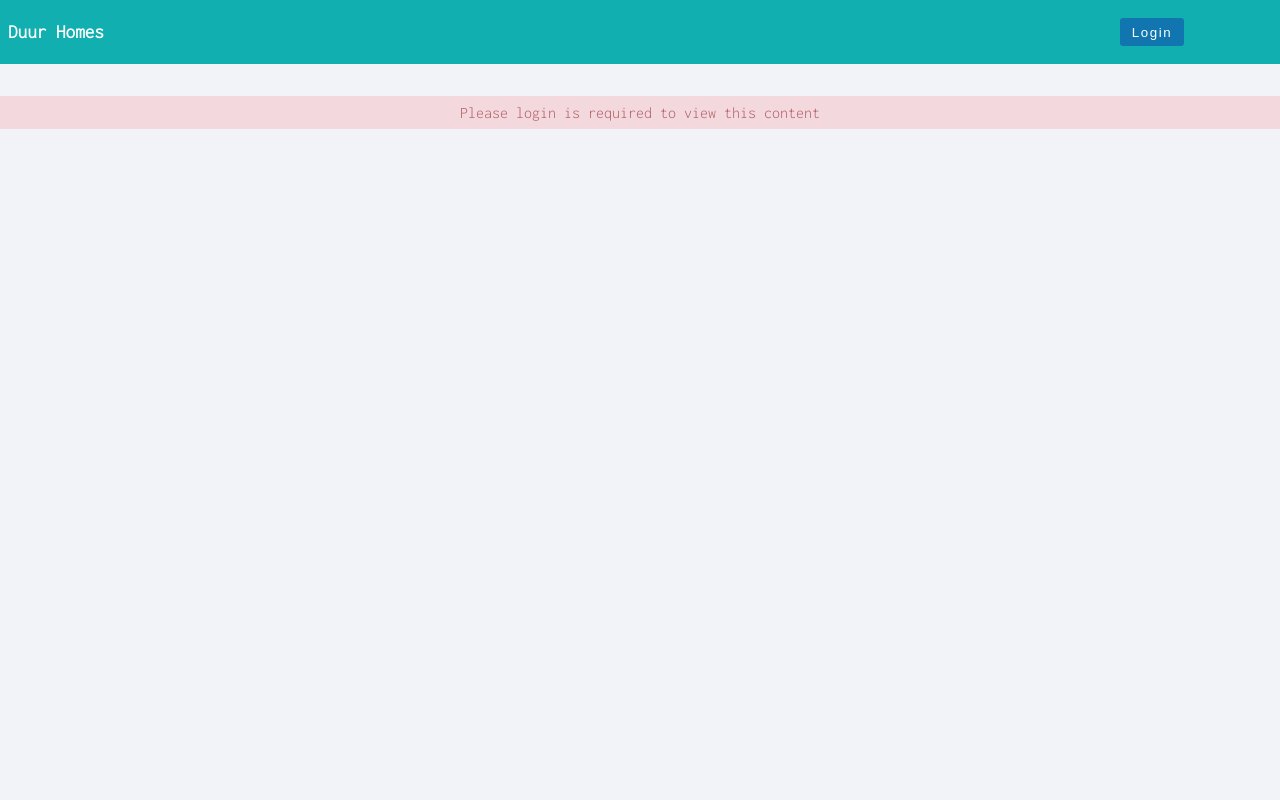
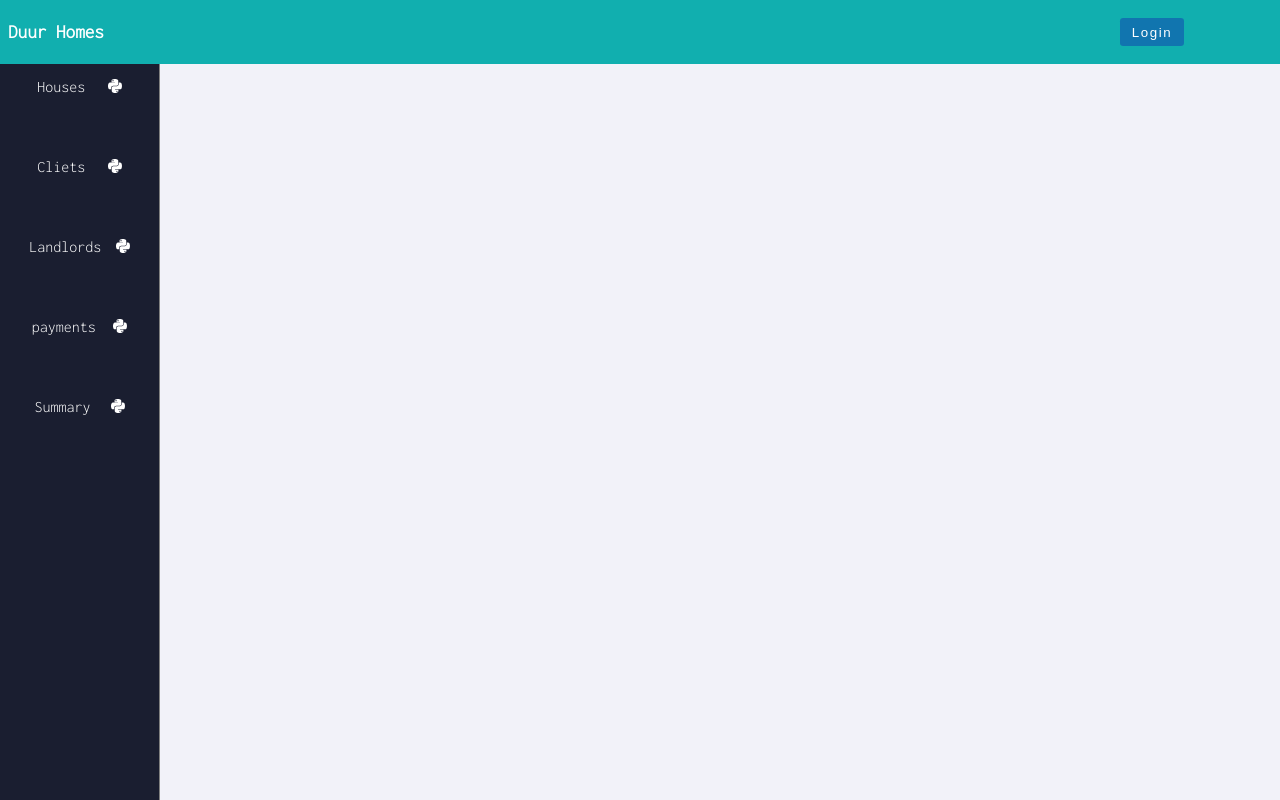
Before and after one commit to AllanG-4779/next-project-2, a Next.js app: page / in a window 1280 px wide. Built offline with nearby package versions, Linux system fonts and the light colour scheme; no server answers.

Commit message:
added a side bar

```diff
--- /dev/null
+++ b/Components/Admin/Admin.js
@@ -0,0 +1,12 @@
+import React from "react";
+import Sidebar from "./Sidebar";
+
+function Admin() {
+  return (
+    <div>
+      <Sidebar />
+    </div>
+  );
+}
+
+export default Admin;
--- /dev/null
+++ b/Components/Admin/Sidebar.js
@@ -0,0 +1,28 @@
+import React from "react";
+import Link from "next/link";
+import styles from "../../styles/sidebar.module.css";
+import { FontAwesomeIcon } from "@fortawesome/react-fontawesome";
+import { faPython } from "@fortawesome/free-brands-svg-icons";
+function Sidebar() {
+  return (
+    <div className={styles.container}>
+      <p>
+        <FontAwesomeIcon icon={faPython} color={"white"} /> Houses
+      </p>
+      <p>
+        <FontAwesomeIcon icon={faPython} color={"white"} /> Cliets
+      </p>
+      <p>
+        <FontAwesomeIcon icon={faPython} color={"white"} /> Landlords
+      </p>
+      <p>
+        <FontAwesomeIcon icon={faPython} color={"white"} /> payments
+      </p>
+      <p>
+        <FontAwesomeIcon icon={faPython} color={"white"} /> Summary
+      </p>
+    </div>
+  );
+}
+
+export default Sidebar;
--- a/pages/index.js
+++ b/pages/index.js
@@ -1,12 +1,11 @@
 import React from "react";
 import styles from "../styles/home.module.css";
 import { useSession } from "next-auth/react";
+import Admin from "../Components/Admin/Admin";
 function index() {
   const { data: session, status } = useSession();
-  if (status === "authenticated") {
-    return (
-      <p className={styles.alertSuccess}>Welcome {session.user.name} atural</p>
-    );
+  if (status === "unauthenticated") {
+    return <Admin />;
   }
   return (
     <div className={styles.alertWarning}>
--- /dev/null
+++ b/styles/sidebar.module.css
@@ -0,0 +1,19 @@
+.container {
+  width: 10rem;
+  background-color: rgba(1, 5, 24, 0.89);
+  border-right: 1px solid grey;
+  height: calc(100vh - 4rem);
+  color: white;
+  padding: 0.9rem;
+  display: flex;
+  flex-direction: column;
+}
+.container p {
+  height: 5rem;
+  display: flex;
+  flex-direction: row-reverse;
+  justify-content: space-evenly;
+}
+.container p:hover {
+  cursor: pointer;
+}
```
